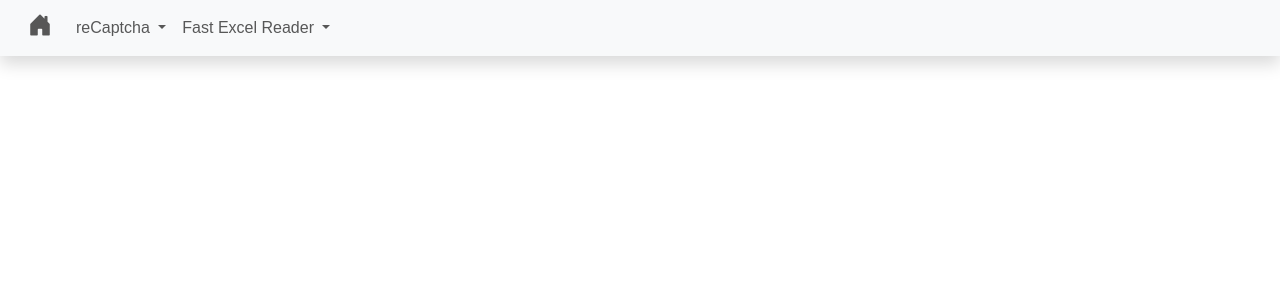
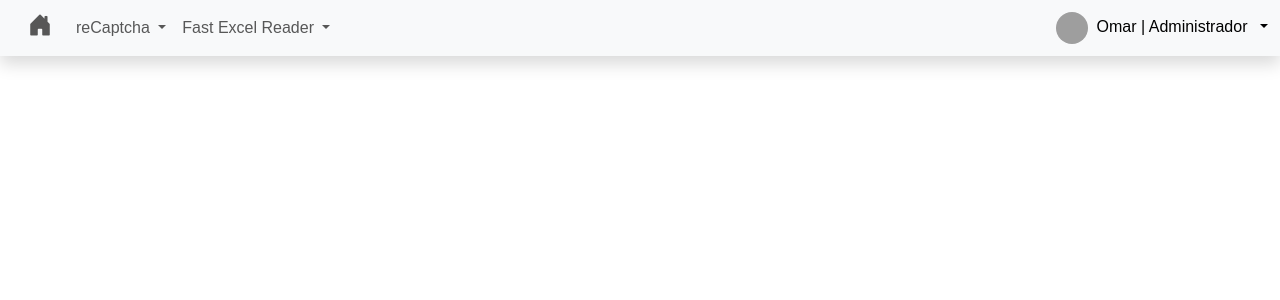
Before and after one commit to abialmiron/TPFINALPWD, a PHP site: template Vista/Estructura/menu.php in a window 1280 px wide. Shown: the top 300 px of the page. Run offline with PHP 8.4, Linux system fonts and the light colour scheme; the template is opened without the code that fills it, so the values that code supplies are empty; some libraries are stand-ins or nearby versions; grey boxes are pictures that could not be loaded.

Commit message:
feat: :art: añadir menu de usuario a navbar

```diff
--- a/Vista/Estructura/menu.php
+++ b/Vista/Estructura/menu.php
@@ -34,5 +34,20 @@
         </li>
       </ul>
     </div>
+    <!-- Right elements -->
+    <div class="d-flex align-items-center">
+        <div class=" dropdown">
+          <a href="#" class="d-block link-body-emphasis text-decoration-none dropdown-toggle" data-bs-toggle="dropdown" aria-expanded="false">
+            <img src="https://github.com/mdo.png" alt="mdo" width="32" height="32" class="rounded-circle">
+            <span class="p-1">Omar | Administrador</span>
+          </a>
+          <ul class="dropdown-menu dropdown-menu-end text-small shadow" style="">
+            <li><a class="dropdown-item" href="#">Perfil</a></li>
+            <li><a class="dropdown-item" href="#">Elegir Rol</a></li>
+            <li><hr class="dropdown-divider"></li>
+            <li><a class="dropdown-item" href="#">Sign out</a></li>
+          </ul>
+        </div>
+    </div>
   </div>
 </nav>
```
Also changed, not shown: Vista/public/index.php (+3 -9 lines).
